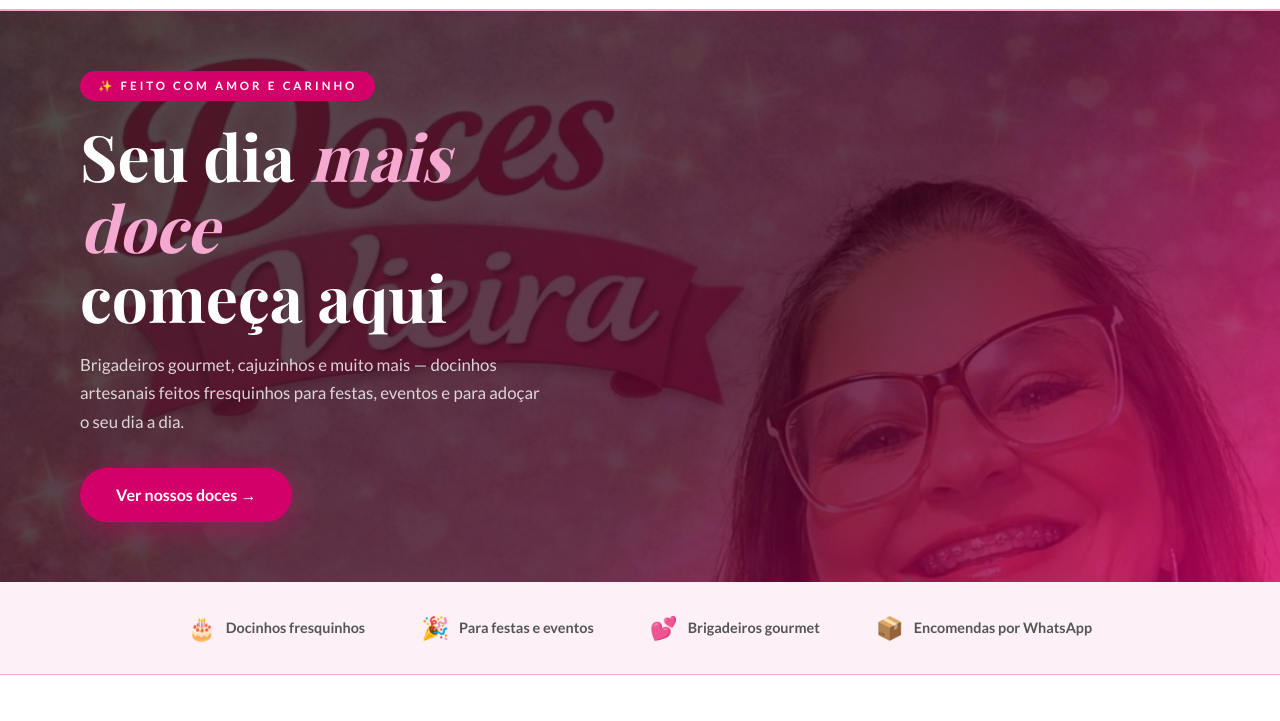
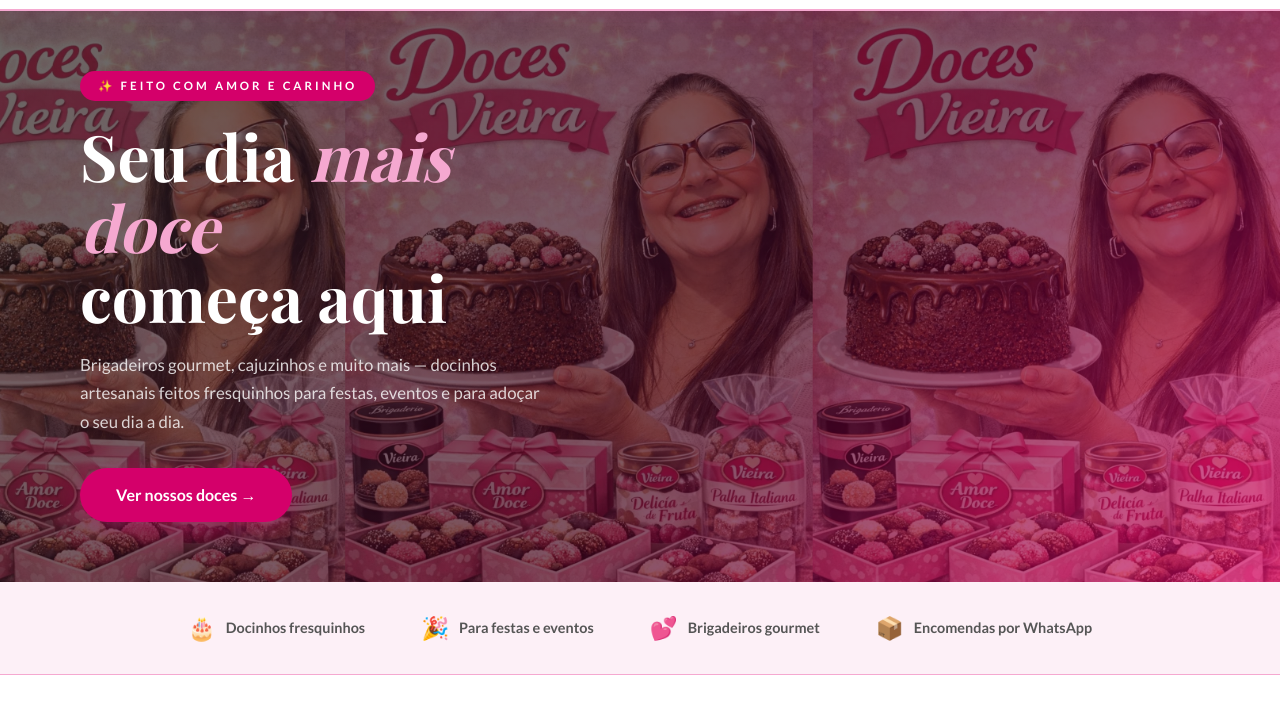
Before and after one commit to rejanegallotti/Atividade-Extensionista-II-Uninter, a plain HTML site: page index.html in a window 1280 px wide. Shown: the part 79-800 px from the top of the page. Drawn offline with nearby package versions, Linux system fonts and the light colour scheme; a web font is replaced by a local one.

Commit message:
alterando imagens

```diff
--- a/css/style.css
+++ b/css/style.css
@@ -336,9 +336,9 @@ ul {
   position: absolute;
   inset: 0;                 /* Equivale a top/right/bottom/left: 0 */
   background-image: url('../img/banner2.jpg');
-  background-size: cover;
-  background-position: center top;
-  opacity: 0.22;            /* Semi-transparente para não competir com o texto */
+  background-size: auto 100%;
+  background-position: right center;
+  opacity: 0.35;            /* Semi-transparente para não competir com o texto */
 }
 
 /* Conteúdo textual do hero */
```
